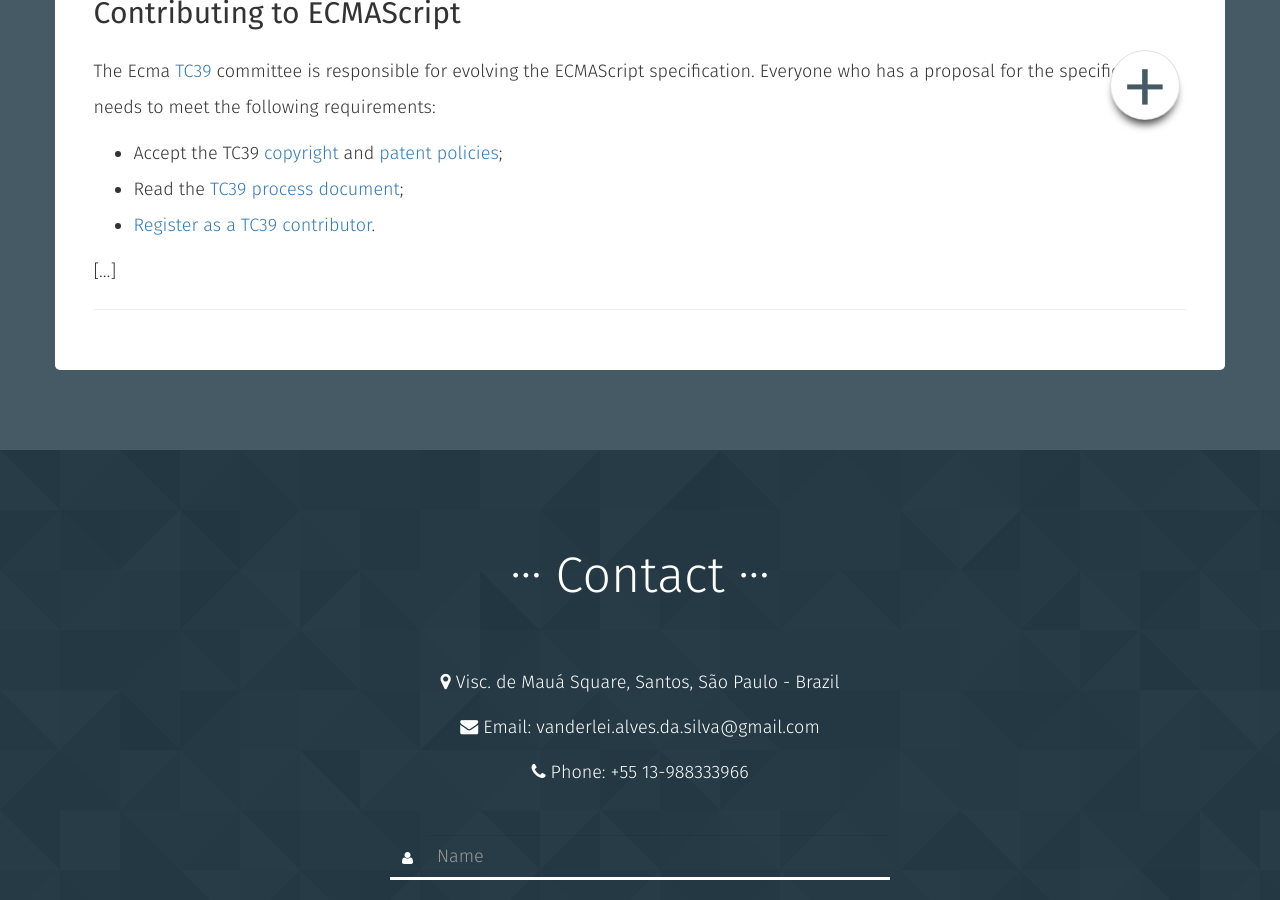
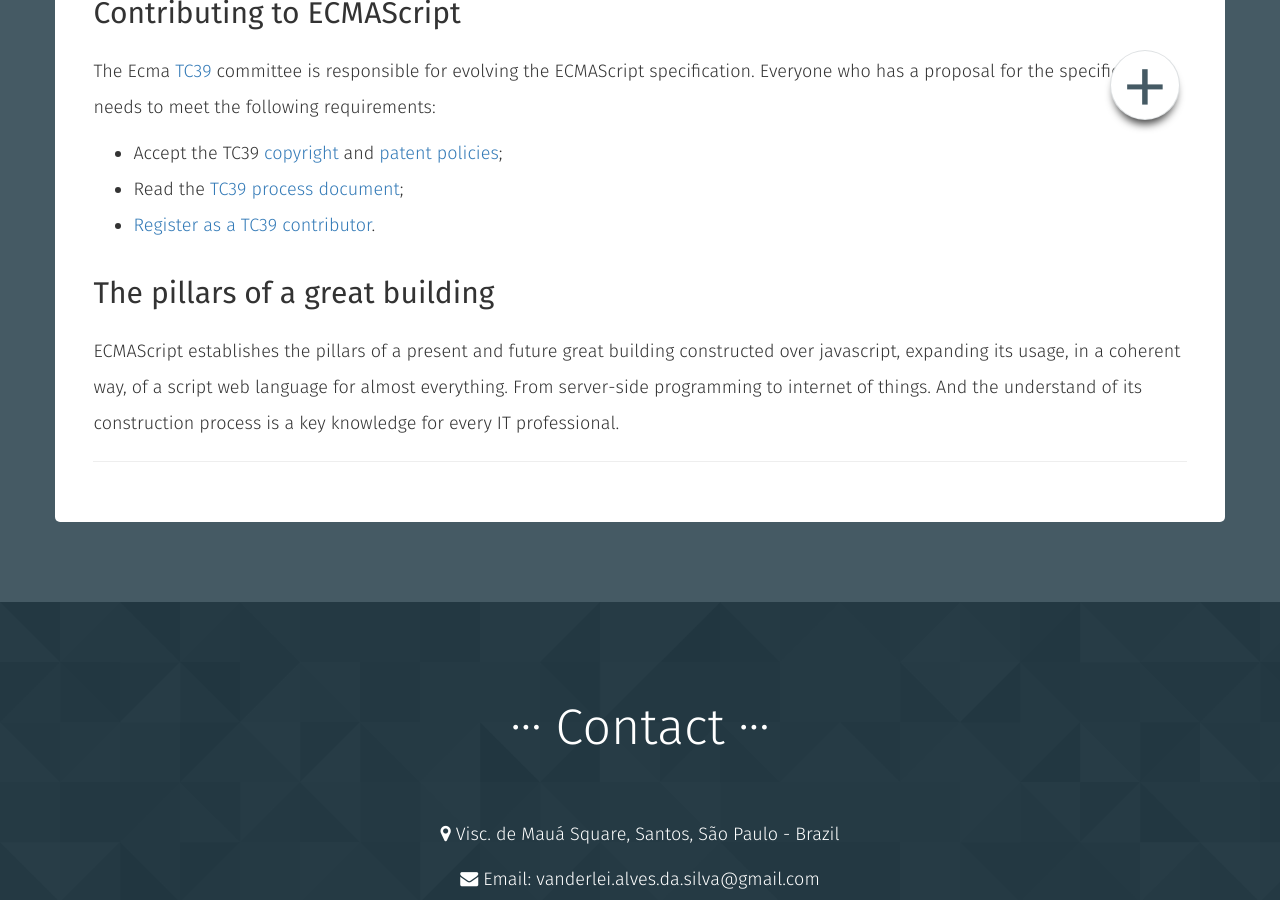
Before and after one commit to vanderleisilva/vanderleisilva.github.io, a Jekyll site: the page built from _posts/2016-06-30-ecmascript-brief-overview.md, in a window 1280 px wide and 900 px high, scrolled down 1600 px. Built offline with Jekyll 4.4.1, drawn with Linux system fonts in a browser that asks for light colours.

Commit message:
End of ecmascript article

```diff
--- a/_posts/2016-06-30-ecmascript-brief-overview.md
+++ b/_posts/2016-06-30-ecmascript-brief-overview.md
@@ -40,4 +40,5 @@
 * Read the [TC39 process document](https://tc39.github.io/process-document/);
 * [Register as a TC39 contributor](http://www.ecma-international.org/memento/register_TC39_Royalty_Free_Task_Group.php).
 
-[...]
+## The pillars of a great building
+ECMAScript establishes the pillars of a present and future great building constructed over javascript, expanding its usage, in a coherent way, of a script web language for almost everything. From server-side programming to internet of things. And the understand of its construction process is a key knowledge for every IT professional.
```
